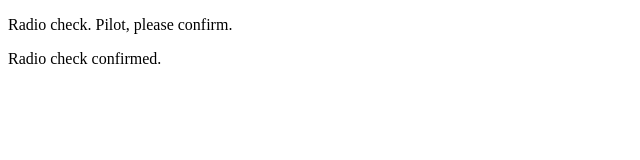
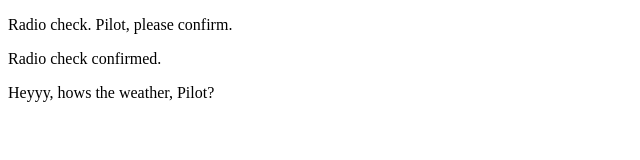
Before and after one commit to karaunderwood/communication-log2, a plain HTML site: page index.html in a window 1280 px wide. Shown: the whole page, without its empty margins (0-640 px from the left). Drawn offline with Linux system fonts and the light colour scheme.

Commit message:
Added line asking about weather

```diff
--- a/index.html
+++ b/index.html
@@ -8,5 +8,6 @@
 <body>
     <p>Radio check. Pilot, please confirm.</p>
     <p>Radio check confirmed.</p>
+    <p>Heyyy, hows the weather, Pilot?</p>
 </body>
 </html>
```
